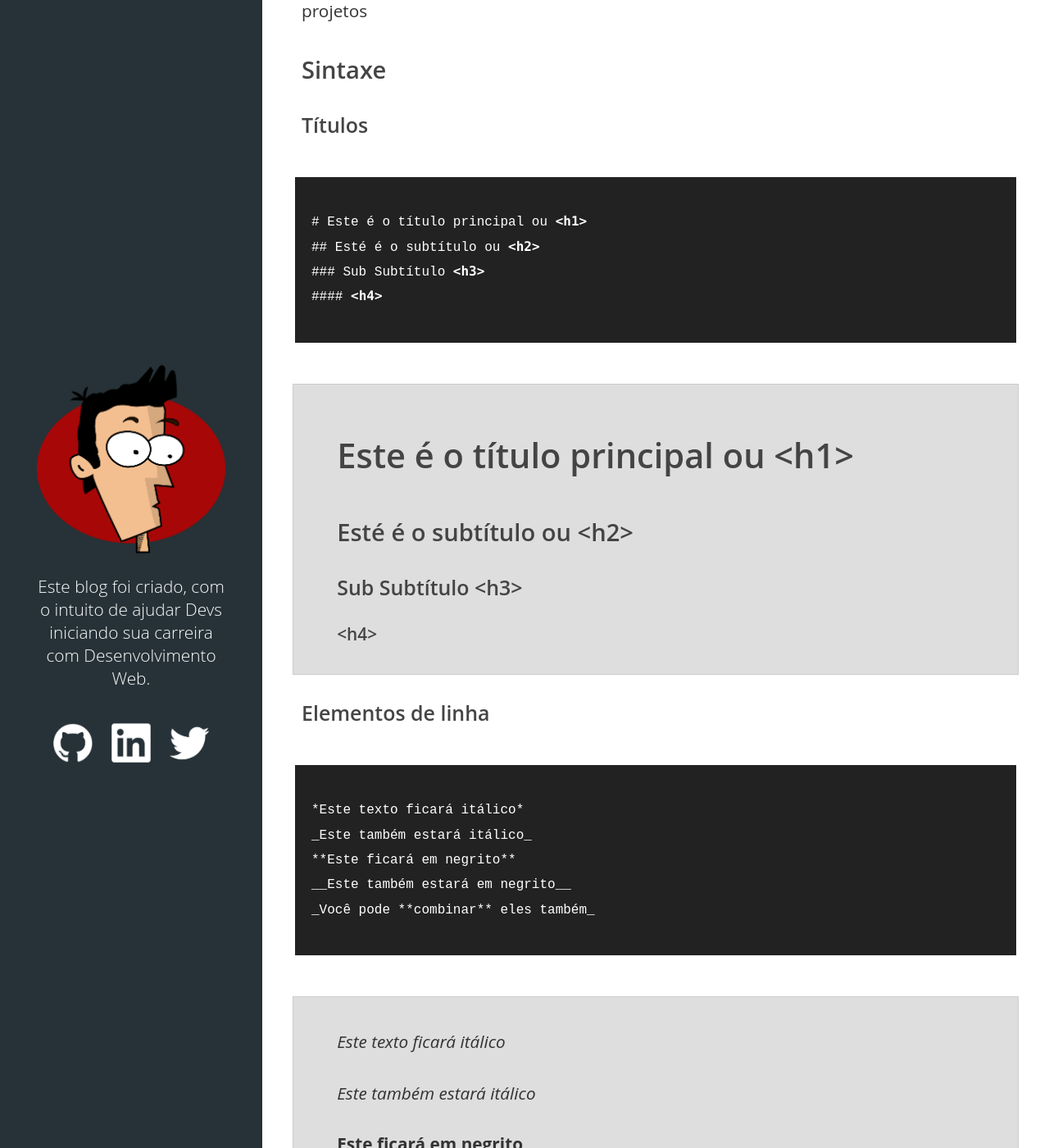
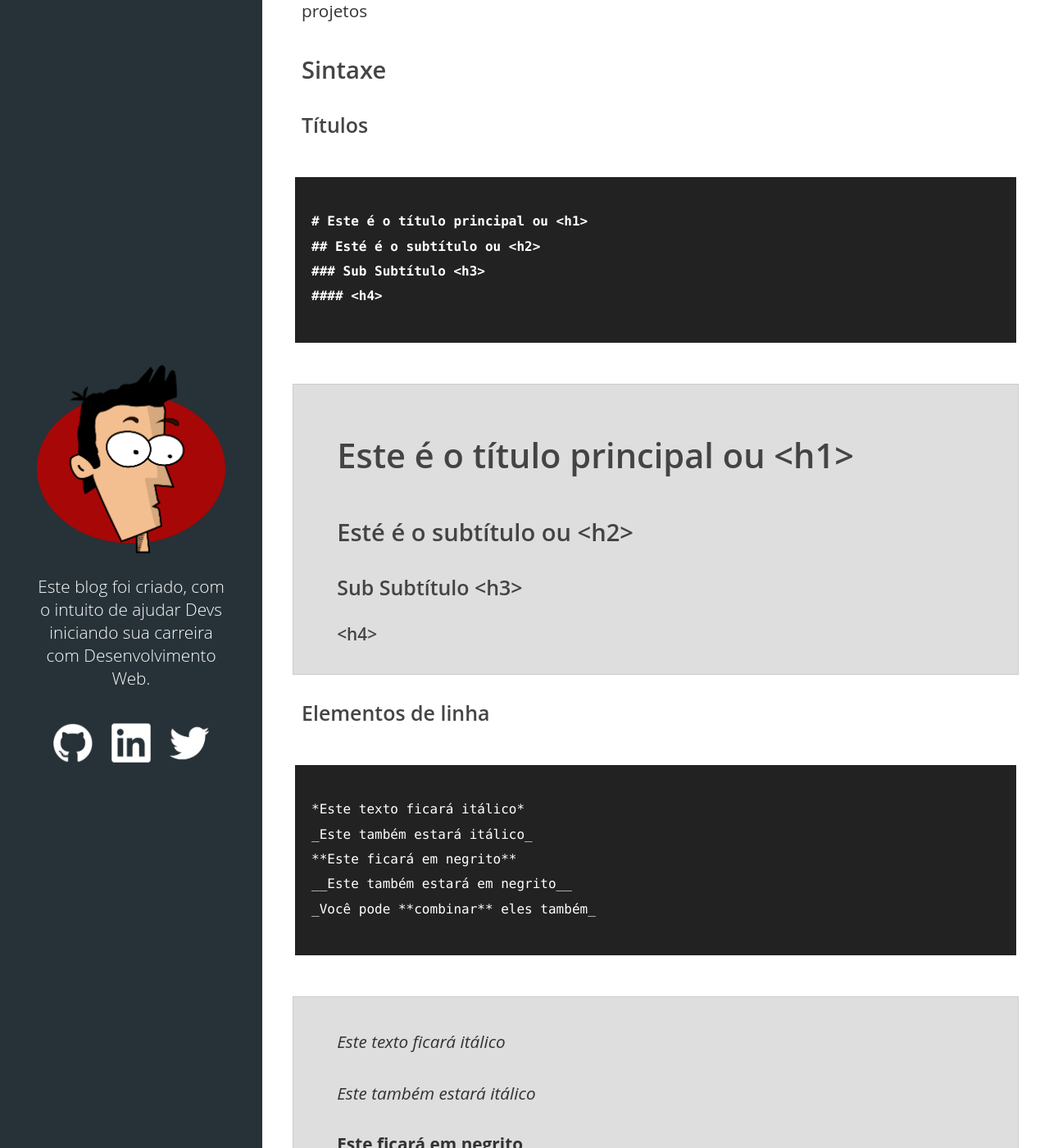
Before and after one commit to bmarques1995/lucasmaiaesilva.github.io, a Jekyll site: the page built from _posts/2015-10-12-usando-markdown.md, in a window 1280 px wide and 1400 px high, scrolled down 1062 px. Shown: the whole window at 82% size. Built offline with Jekyll 4.4.1, drawn with Linux system fonts in a browser that asks for light colours; comment, search, counter and statistics services are not loaded; some of the changed text lies outside the part shown.

Commit message:
updating highlight

```diff
--- a/_posts/2015-10-12-usando-markdown.md
+++ b/_posts/2015-10-12-usando-markdown.md
@@ -30,7 +30,7 @@ O próprio Github, usa o Markdown para que seus usuários possam documentar seus
 
 ### Títulos
 
-{% highlight  html %}
+{% highlight  markdown %}
 # Este é o título principal ou <h1>
 ## Esté é o subtítulo ou <h2>
 ### Sub Subtítulo <h3>
@@ -48,7 +48,7 @@ O próprio Github, usa o Markdown para que seus usuários possam documentar seus
 
 ### Elementos de linha
 
-{% highlight html %}
+{% highlight markdown %}
 *Este texto ficará itálico*
 _Este também estará itálico_
 **Este ficará em negrito**
@@ -69,7 +69,7 @@ _Você pode **combinar** eles também_
 
 #### Não ordenadas
 
-{% highlight  html %}
+{% highlight  markdown %}
 * Item 1
 * Item 2
 	* Item 2a
@@ -87,7 +87,7 @@ _Você pode **combinar** eles também_
 
 #### Ordenadas
 
-{% highlight  html %}
+{% highlight  markdown %}
 1. Item 1
 2. Item 2
 	* Item 2a
@@ -105,7 +105,7 @@ _Você pode **combinar** eles também_
 
 ### Imagens
 
-{% highlight  html %}
+{% highlight  markdown %}
 ![GitHub Logo](/images/logo.png)
 {% endhighlight %}
 
@@ -115,7 +115,7 @@ _O que aparece entre colchetes é o que seria renderizado como o atributo **alt*
 
 ### Links
 
-{% highlight  html %}
+{% highlight  markdown %}
 [GitHub](http://github.com) - link com um texto atrelado a ele
 {% endhighlight %}
 
@@ -123,7 +123,7 @@ _O que aparece entre colchetes é o que seria renderizado como o atributo **alt*
 
 ### Blockquotes (citação)
 
-{% highlight  html %}
+{% highlight  markdown %}
 Seu madruga disse uma vez:
 
 > Não há nada mais trabalhoso,
@@ -137,7 +137,7 @@ Seu madruga disse uma vez:
 
 ### código inline
 
-{% highlight  html %}
+{% highlight  markdown %}
 Eu acho que não deveríamos usar a tag `<br />` nos nossos projetos
 {% endhighlight %}
 
```
